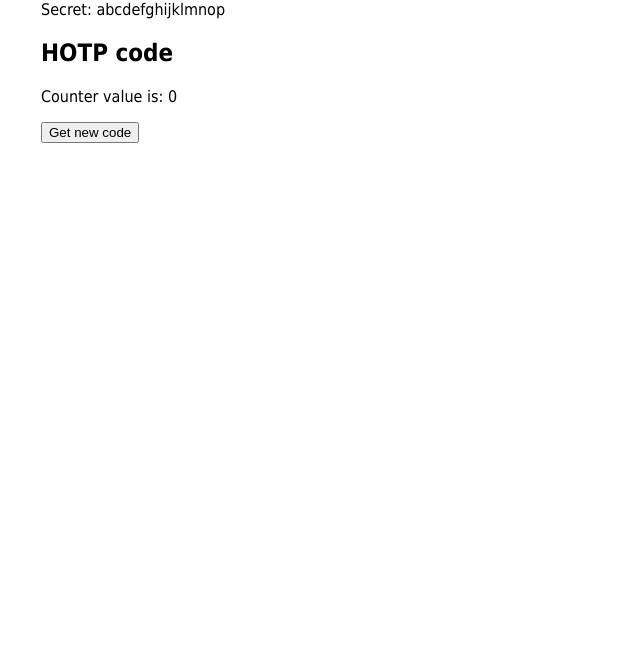
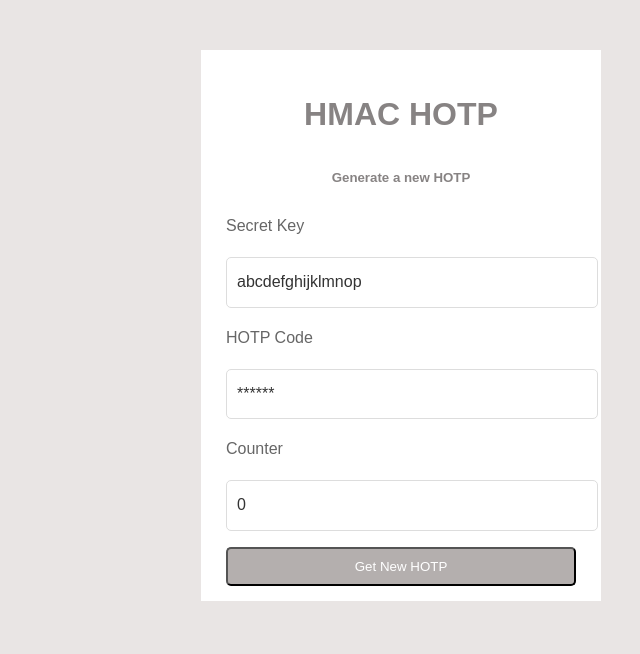
Before and after one commit to vigneshs17/CS352-Project, a plain HTML site: page index.html in a window 1280 px wide. Shown: the whole page, without its empty margins (239-879 px from the left). Drawn offline with Linux system fonts and the light colour scheme.

Commit message:
Add design to hmac hotp generator

```diff
--- /dev/null
+++ b/design/style.css
@@ -0,0 +1,71 @@
+<style>
+        *{
+            box-sizing: border-box;
+            margin:0;
+            padding:0;
+        }
+        body{
+            font-family: 'Raleway', sans-serif;
+            background-color: #e9e5e4;
+            color: #fff;
+            line-height: 1.8;
+        }
+        a{
+            text-decoration: none;
+        }
+        .container{
+            margin:30px auto;
+            padding:20px;
+            max-width:400px;
+        }
+        .form-wrap{
+            background-color: #fff;
+            padding:15px 25px;
+            color:#333;
+        }
+        .form-wrap h1,
+        .form-wrap p{
+            text-align: center;
+        }
+        .form-wrap .form-group{
+           margin-top:15px;
+        }
+        .form-wrap .form-group label{
+            display:block;
+            color:#666;
+        }
+        .form-wrap .form-group input{
+            width:100%;
+            padding:10px;
+            border: #ddd 1px solid;
+            border-radius: 5px;
+        }
+        .btn{
+            display:block;
+            color: #fff;
+            background: #b4afae;            ;
+            width:100%;
+            padding:10px;
+            margin-top: 10px;
+            border-radius: 5px;
+            cursor: pointer;
+        }
+        .form-wrap .btn:hover{
+            background-color:  #ada8a7;
+        }
+        .signin{
+            display: inline-block;
+        }
+        .form-wrap .bottom-text{
+            font-size: 12px;
+            margin-top: 20px;
+            text-align: center;
+        }
+        footer{
+            text-align: center;
+            margin-top: 10px;
+        }
+        footer a{
+            color:red;
+        }
+    </style>
--- a/index.html
+++ b/index.html
@@ -1,22 +1,43 @@
-<html><head>
-    <title>JS OTP Demo</title>
-    <style>
-        body {
-            margin: 0 auto;
-            font-family: Tahoma, Verdana, Arial, sans-serif;
-        }
-    </style>
+<!DOCTYPE html>
+<html lang="en">
+<head>
+  <meta charset="UTF-8">
+  <meta http-equiv="X-UA-Compatible" content="IE=edge">
+  <meta name="viewport" content="width=device-width, initial-scale=1.0">
+  <title>HOTP Using HMAC</title>
+  <link rel="stylesheet" href="style.css">
 </head>
+<body>
+  <div class="container">
+    <div class="form-wrap">
+        <h1>HMAC HOTP</h1>
+        <h5>Generate a new HOTP</h5>
 
-    <body style="width: 45em;">
+        <div class="form-group">
+          <label for="Scret Key">Secret Key</label>
+          <p id ="secretkey" class="output"></p>
+        </div>
+
+        <div class="form-group">
+          <label for="input-otp">HOTP Code</label>
+          <p id ="code" class="output">******</p>
+      </div>
+
+      <div class="form-group">
+        <label for="input-otp">Counter</label>
+        <p id ="counter" class="output">0</p>
+      </div>
+
+         <button class="btn" onclick="requestHotp()">Get New HOTP</button>
+    </div>
+</div>
+  <!-- DOM -->
   <p id="secret"></p>
 
-    <p id="secretkey">Secret: </p>
-    <h2 id="code">HOTP code</h2>
-    <p>Counter value is: <span id="counter"></span></p>
-    <button onclick="requestHotp()">Get new code</button>
+  <!-- Include the JS file containing HMAC Algorithm -->
+  <script src="./hotp.js"></script>
 
-    <script src="./hotp.js"></script>
+  <!-- Scripts to get secret key -->
   <script>
       $ = function(sel) {
         return document.querySelector(sel);
@@ -27,7 +48,7 @@
 
       var counter = 0;
       var secretkey= "abcdefghijklmnop";
-    $('#secretkey').innerText = "Secret: " + secretkey;
+      $('#secretkey').innerText =secretkey;
       $('#counter').innerText = counter;
 
       var updateHotp = function(secret, counter, el) {
@@ -42,4 +63,5 @@
       }
   </script>
 
-    </body></html>
+</body>
+</html>
--- /dev/null
+++ b/style.css
@@ -0,0 +1,72 @@
+<style>
+        *{
+            box-sizing: border-box;
+            margin:0;
+            padding:0;
+        }
+        body{
+            font-family: 'Raleway', sans-serif;
+            background-color: #e9e5e4;
+            color: #fff;
+            line-height: 1.8;
+        }
+        a{
+            text-decoration: none;
+        }
+        .container{
+            margin:30px auto;
+            padding:20px;
+            max-width:400px;
+        }
+        .form-wrap{
+            background-color: #fff;
+            padding:15px 25px;
+            color:#333;
+        }
+        .form-wrap h1,
+        .form-wrap h5{
+            text-align: center;
+            color: #878383;
+        }
+        .form-wrap .form-group{
+           margin-top:15px;
+        }
+        .form-wrap .form-group label{
+            display:block;
+            color:#666;
+        }
+        .form-wrap .form-group .output{
+            width:100%;
+            padding:10px;
+            border: #ddd 1px solid;
+            border-radius: 5px;
+        }
+        .btn{
+            display:block;
+            color: #fff;
+            background: #b4afae;            ;
+            width:100%;
+            padding:10px;
+            margin-top: 10px;
+            border-radius: 5px;
+            cursor: pointer;
+        }
+        .form-wrap .btn:hover{
+            background-color:  #ada8a7;
+        }
+        .signin{
+            display: inline-block;
+        }
+        .form-wrap .bottom-text{
+            font-size: 12px;
+            margin-top: 20px;
+            text-align: center;
+        }
+        footer{
+            text-align: center;
+            margin-top: 10px;
+        }
+        footer a{
+            color:red;
+        }
+    </style>
```
Also changed, not shown: design/index.html (added, +28 -0 lines), design/login.html (added, +37 -0 lines), design/register.html (added, +33 -0 lines), design/register2.html (added, +26 -0 lines), design/success.html (added, +21 -0 lines), hotp.js (+2 -5 lines), 1 other file. Lines whose indentation alone changed are shown as unchanged.
